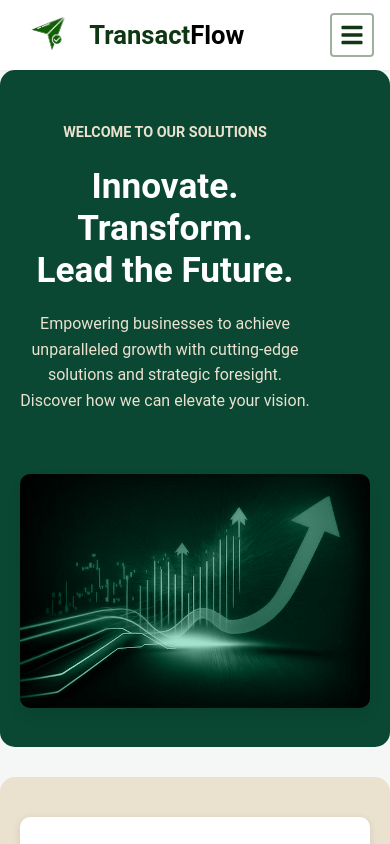
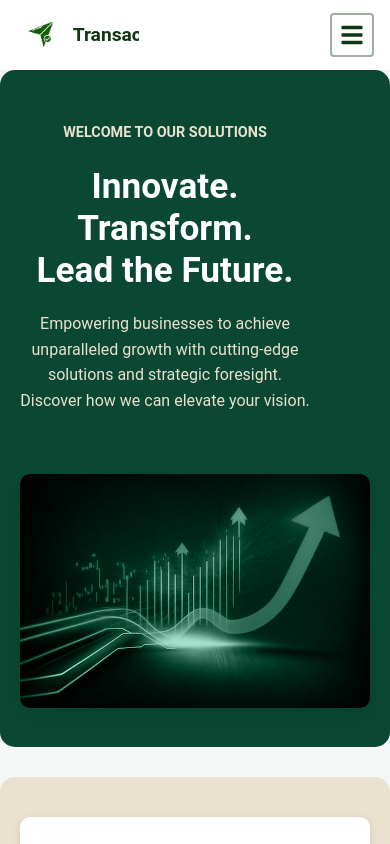
Before and after one commit to annemuriuki/Wapi_website, a React (Vite) app: page / in a window 390 px wide. Shown: the top 844 px of the page. Built offline with nearby package versions, Linux system fonts and the light colour scheme.

Commit message:
updated for android

```diff
--- a/src/components/Navbar.css
+++ b/src/components/Navbar.css
@@ -261,3 +261,18 @@
     z-index: 1001;
   }
 }
+
+@media (max-width: 768px) {
+  .navbar-logo {
+    font-size: 1.2rem; /* smaller logo text on mobile */
+    max-width: 60%;
+    overflow: hidden;
+    white-space: nowrap;
+    text-overflow: ellipsis;
+  }
+
+  .navbar-logo-image {
+    height: 30px; /* slightly smaller image */
+    margin-right: 0.4rem;
+  }
+}
```
